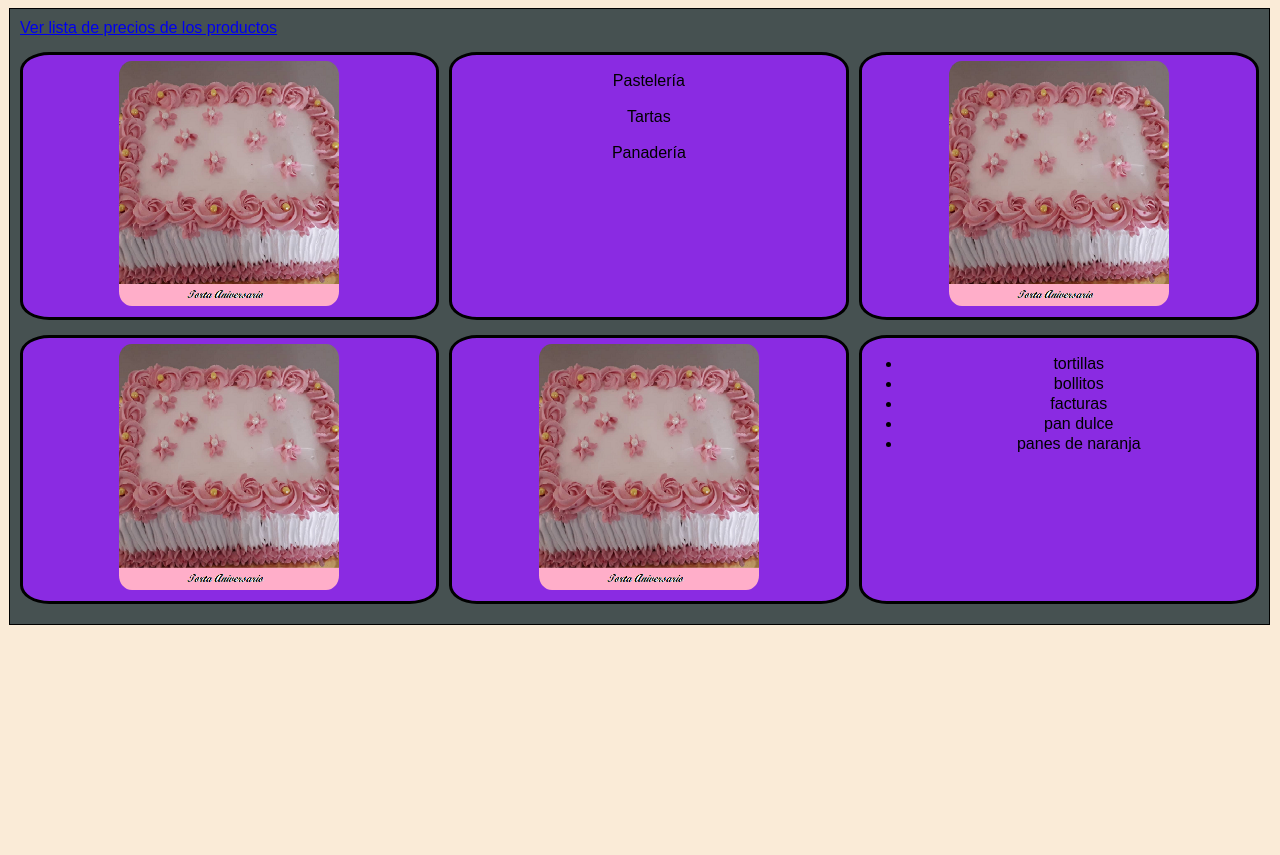
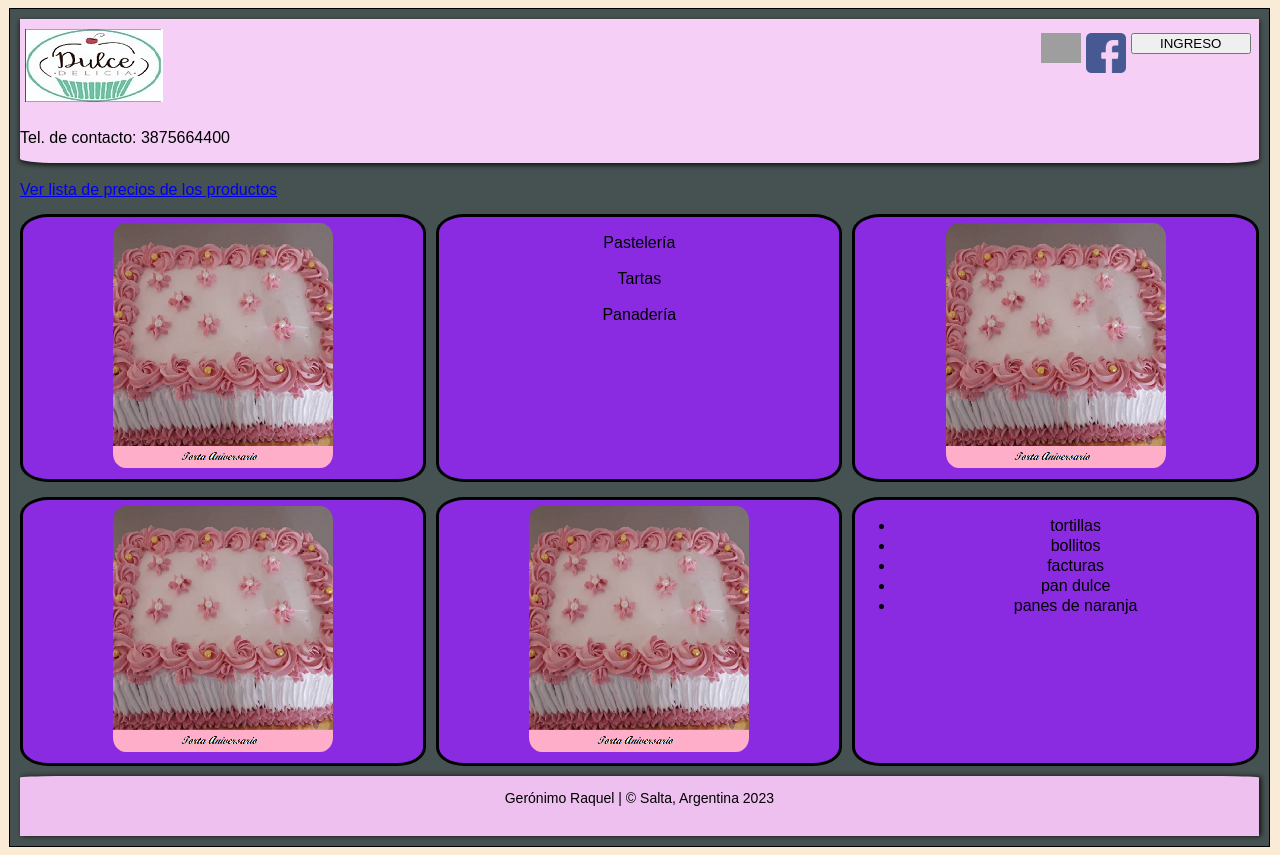
Before and after one commit to quelitarg/Proy-Dulce-Dulce-forSJTec-, an Angular app in the folder dulce-dulce/: page / in a window 1280 px wide. Before the commit the page ends 800 px from the top, so only its background shows below. Built offline with nearby package versions, Linux system fonts and the light colour scheme; grey boxes are pictures that could not be loaded.

Commit message:
de_nuevo_cbios_en_DD

```diff
--- a/dulce-dulce/src/app/app-routing.module.ts
+++ b/dulce-dulce/src/app/app-routing.module.ts
@@ -2,10 +2,10 @@ import { NgModule } from '@angular/core';
 import { CommonModule } from '@angular/common';
 import { RouterModule, Routes } from '@angular/router';
 import { VerProductosComponent } from './ver-productos/ver-productos.component';
-import { BodyDulceComponent } from './body-dulce/body-dulce.component';
+import { BodyAppComponent } from './body-app/body-app.component';
 
 const routes: Routes = [
-  {path:'', component: BodyDulceComponent },
+  {path:'', component: BodyAppComponent },
   {path:'productos', component: VerProductosComponent }
 ];
 
--- a/dulce-dulce/src/app/body-app/body-app.component.html
+++ b/dulce-dulce/src/app/body-app/body-app.component.html
@@ -1,4 +1,6 @@
+<app-header-dulce></app-header-dulce>
+<br/>
 <a routerLink = "/productos">Ver lista de precios de los productos</a>
-<app-header-dulce></app-header-dulce>
+<br/>
 <app-body-dulce></app-body-dulce>
 <app-footer-dulce></app-footer-dulce>
--- a/dulce-dulce/src/app/body-app/body-app.component.ts
+++ b/dulce-dulce/src/app/body-app/body-app.component.ts
@@ -1,4 +1,5 @@
 import { Component } from '@angular/core';
+import { Router } from '@angular/router';
 
 @Component({
   selector: 'app-body-app',
@@ -7,4 +8,9 @@ import { Component } from '@angular/core';
 })
 export class BodyAppComponent {
 
+  constructor(private router: Router){}
+
+  navegarProductos(){
+      this.router.navigate(['/productos']);
+    }
 }
--- a/dulce-dulce/src/app/body-dulce/body-dulce.component.html
+++ b/dulce-dulce/src/app/body-dulce/body-dulce.component.html
@@ -1,5 +1,4 @@
 <section class = "grid-container2">
-    <a routerLink = "/productos">Ver lista de precios de los productos</a>
     <picture class ="grid-item c2">
         <img src="../../assets/fotos/torta aniversario -pasteleria-.png">
     </picture>
--- a/dulce-dulce/src/app/body-dulce/body-dulce.component.ts
+++ b/dulce-dulce/src/app/body-dulce/body-dulce.component.ts
@@ -1,5 +1,5 @@
 import { Component } from '@angular/core';
-import { Router } from '@angular/router';
+//import { Router } from '@angular/router';
 
 @Component({
   selector: 'app-body-dulce',
@@ -8,10 +8,10 @@ import { Router } from '@angular/router';
 })
 export class BodyDulceComponent {
 
-  constructor(private router: Router){}
+  /*constructor(private router: Router){}
 
   navegarProductos(){
       this.router.navigate(['/productos']);
     }
-
+ */
 }
--- a/dulce-dulce/src/app/ver-productos/ver-productos.component.ts
+++ b/dulce-dulce/src/app/ver-productos/ver-productos.component.ts
@@ -7,6 +7,7 @@ import { Router } from '@angular/router';
   styleUrls: ['./ver-productos.component.css']
 })
 export class VerProductosComponent {
+
   constructor(private router: Router){}
 
   navegarProductos(){
```
